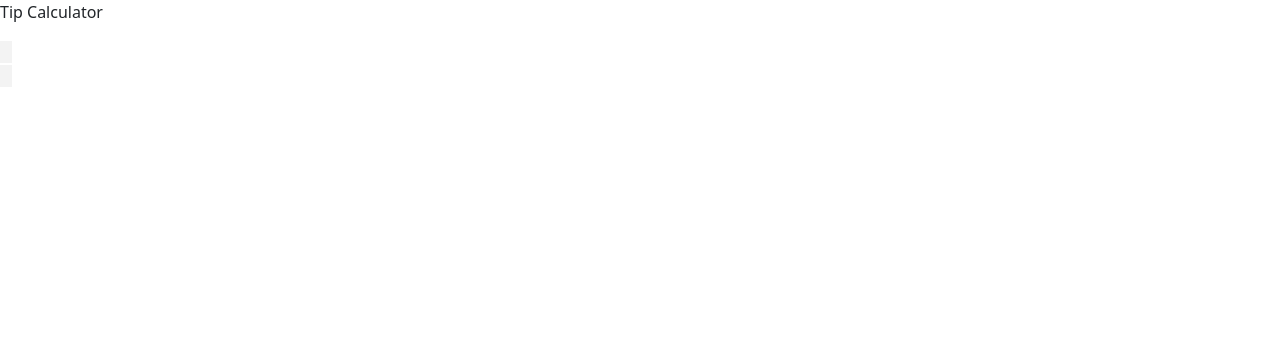
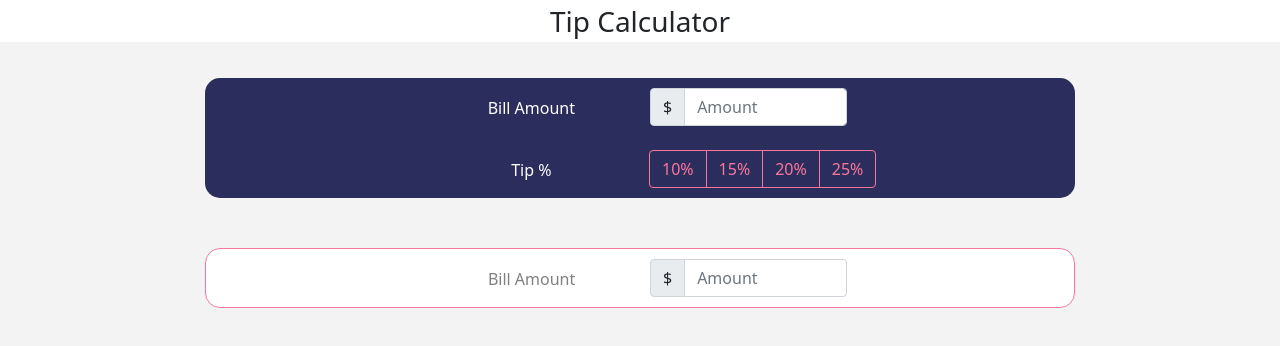
Before and after one commit to Alexandra-Hionis/Tip-Calculator, a website: page index.html in a window 1280 px wide. Drawn offline with nearby package versions, Linux system fonts and the light colour scheme.

Commit message:
started setting up front end. Finished top box section containing bill amount and tip %, next is bottom section that will hold the reults

```diff
--- a/assets/styles.css
+++ b/assets/styles.css
@@ -1,7 +1,59 @@
-.container {
+body {
   background-color: #f3f3f3;
 }
 
+header {
+  background-color: white;
+  font-size: 28px;
+  text-align: center;
+}
 .top-section {
+  margin-top: 20px;
   background-color: #2b2e5c;
+  border-radius: 15px 15px 15px 15px;
+  color: white;
+  text-align: center;
 }
+
+.bill-amount {
+  margin-top: 18px;
+}
+.input {
+  padding: 10px;
+  align-items: center;
+}
+
+/* .input-group > .form-control,
+.input-group > .form-select {
+  border-bottom: orange;
+} */
+
+input.form-control:focus {
+  outline: none !important;
+  box-shadow: none;
+}
+
+.bottom-section {
+  margin-top: 50px;
+  background-color: white;
+  border: solid 1px #fb769c;
+  border-radius: 15px 15px 15px 15px;
+  color: grey;
+  text-align: center;
+}
+
+.button-outline {
+  color: #fb769c;
+  border: 1px solid #fb769c;
+}
+
+.button-outline:hover,
+.button-outline:focus {
+  background: #fb769c;
+}
+
+.button-outline:active,
+.button-outline.active {
+  background: #fb769c;
+  box-shadow: none;
+}
--- a/index.html
+++ b/index.html
@@ -21,23 +21,89 @@
     <header>
       <p>Tip Calculator</p>
     </header>
-    <container class="container">
-      <div class="top-section"></div>
-    </container>
-    <!-- Optional JavaScript; choose one of the two! -->
 
-    <!-- Option 1: Bootstrap Bundle with Popper -->
+    <div class="row">
+      <div class="col-sm-2"></div>
+      <div class="col-sm-8 top-section">
+        <div class="row">
+          <div class="col-sm-3"></div>
+          <div class="col-sm-3 bill-amount">
+            <p>Bill Amount</p>
+          </div>
+          <div class="col-sm-3 input">
+            <form class="row gy-1 gx-3 align-items-center">
+                <div class="input-group" >
+                    <span class="input-group-text">$</span>
+                  <input
+                    type="number"
+                    class="form-control"
+                    id="autoSizingInputGroup"
+                    placeholder="Amount"
+                  />
+                </div>
+
+          <div class="col-sm-3"></div>
+        </div>
+      </div>
+      <div class="row">
+        <div class="col-sm-3"></div>
+        <div class="col-sm-3 bill-amount">
+          <p>Tip %</p>
+        </div>
+        <div class="col-sm-3 input">
+            <div class="btn-group" role="group" aria-label="Basic radio toggle button group">
+                <input type="radio" class="btn-check" name="btnradio" id="btnradio1" autocomplete="off" checked>
+                <label class="btn button-outline" for="btnradio1">10%</label>
+
+                <input type="radio" class="btn-check" name="btnradio" id="btnradio2" autocomplete="off">
+                <label class="btn button-outline" for="btnradio2">15%</label>
+
+                <input type="radio" class="btn-check" name="btnradio" id="btnradio2" autocomplete="off">
+                <label class="btn button-outline" for="btnradio2">20%</label>
+
+                <input type="radio" class="btn-check" name="btnradio" id="btnradio3" autocomplete="off">
+                <label class="btn button-outline" for="btnradio3">25%</label>
+              </div>
+
+        <div class="col-sm-3"></div>
+      </div>
+    </div>
+      <div class="col-sm-2"></div>
+    </div>
+    </div>
+
+    <!-- Bottom section -->
+    <div class="row">
+        <div class="col-sm-2"></div>
+        <div class="col-sm-8 bottom-section">
+          <div class="row">
+            <div class="col-sm-3"></div>
+            <div class="col-sm-3 bill-amount">
+              <p>Bill Amount</p>
+            </div>
+            <div class="col-sm-3 input">
+              <form class="row gy-1 gx-3 align-items-center">
+                  <div class="input-group" >
+                      <span class="input-group-text">$</span>
+                    <input
+                      type="number"
+                      class="form-control"
+                      id="autoSizingInputGroup"
+                      placeholder="Amount"
+                    />
+                  </div>
+
+            <div class="col-sm-3"></div>
+          </div>
+        </div>
+        <div class="col-sm-2"></div>
+      </div>
+      </div>
 
     <script
       src="https://cdn.jsdelivr.net/npm/bootstrap@5.0.1/dist/js/bootstrap.bundle.min.js"
       integrity="sha384-gtEjrD/SeCtmISkJkNUaaKMoLD0//ElJ19smozuHV6z3Iehds+3Ulb9Bn9Plx0x4"
       crossorigin="anonymous"
     ></script>
-
-    <!-- Option 2: Separate Popper and Bootstrap JS -->
-    <!--
-    <script src="https://cdn.jsdelivr.net/npm/@popperjs/core@2.9.2/dist/umd/popper.min.js" integrity="sha384-IQsoLXl5PILFhosVNubq5LC7Qb9DXgDA9i+tQ8Zj3iwWAwPtgFTxbJ8NT4GN1R8p" crossorigin="anonymous"></script>
-    <script src="https://cdn.jsdelivr.net/npm/bootstrap@5.0.1/dist/js/bootstrap.min.js" integrity="sha384-Atwg2Pkwv9vp0ygtn1JAojH0nYbwNJLPhwyoVbhoPwBhjQPR5VtM2+xf0Uwh9KtT" crossorigin="anonymous"></script>
-    -->
   </body>
 </html>
```
